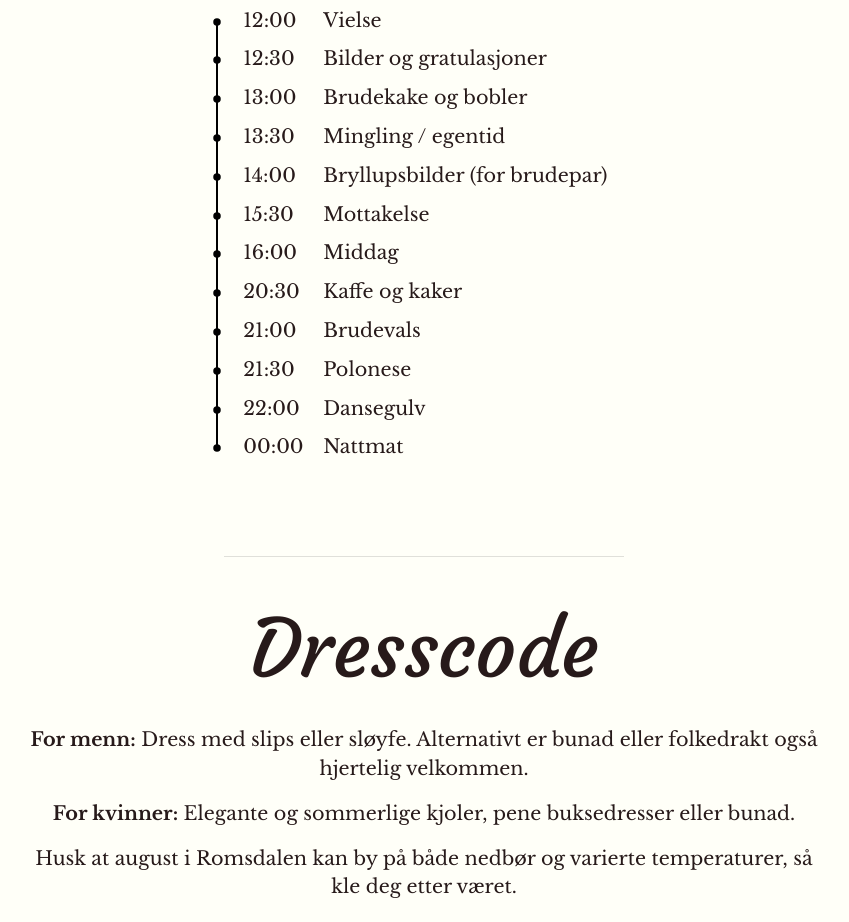
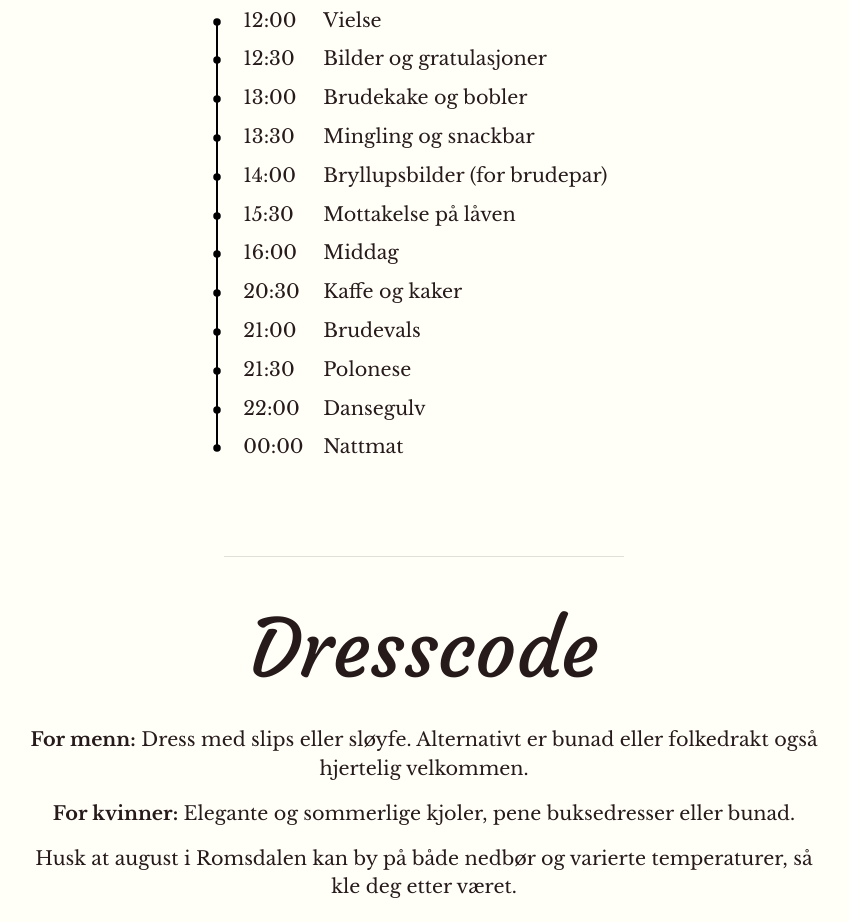
Before and after one commit to hanserino/liseoghk, a plain HTML site: page index.html in a window 1280 px wide. Shown: the part 1160-2082 px from the top of the page, without its empty margins (216-1065 px from the left). Drawn offline with nearby package versions, Linux system fonts and the light colour scheme.

Commit message:
programendringer

```diff
--- a/index.html
+++ b/index.html
@@ -527,9 +527,9 @@
                     <li><span class="program-time">12:00</span><span class="program-activity">Vielse</span></li>
                     <li><span class="program-time">12:30</span><span class="program-activity">Bilder og gratulasjoner</span></li>
                     <li><span class="program-time">13:00</span><span class="program-activity">Brudekake og bobler</span></li>
-                    <li><span class="program-time">13:30</span><span class="program-activity">Mingling / egentid</span></li>
+                    <li><span class="program-time">13:30</span><span class="program-activity">Mingling og snackbar</span></li>
                     <li><span class="program-time">14:00</span><span class="program-activity">Bryllupsbilder (for brudepar)</span></li>
-                    <li><span class="program-time">15:30</span><span class="program-activity">Mottakelse</span></li>
+                    <li><span class="program-time">15:30</span><span class="program-activity">Mottakelse på låven</span></li>
                     <li><span class="program-time">16:00</span><span class="program-activity">Middag</span></li>
                     <li><span class="program-time">20:30</span><span class="program-activity">Kaffe og kaker</span></li>
                     <li><span class="program-time">21:00</span><span class="program-activity">Brudevals</span></li>
```
Also changed, not shown: 1 other file.
